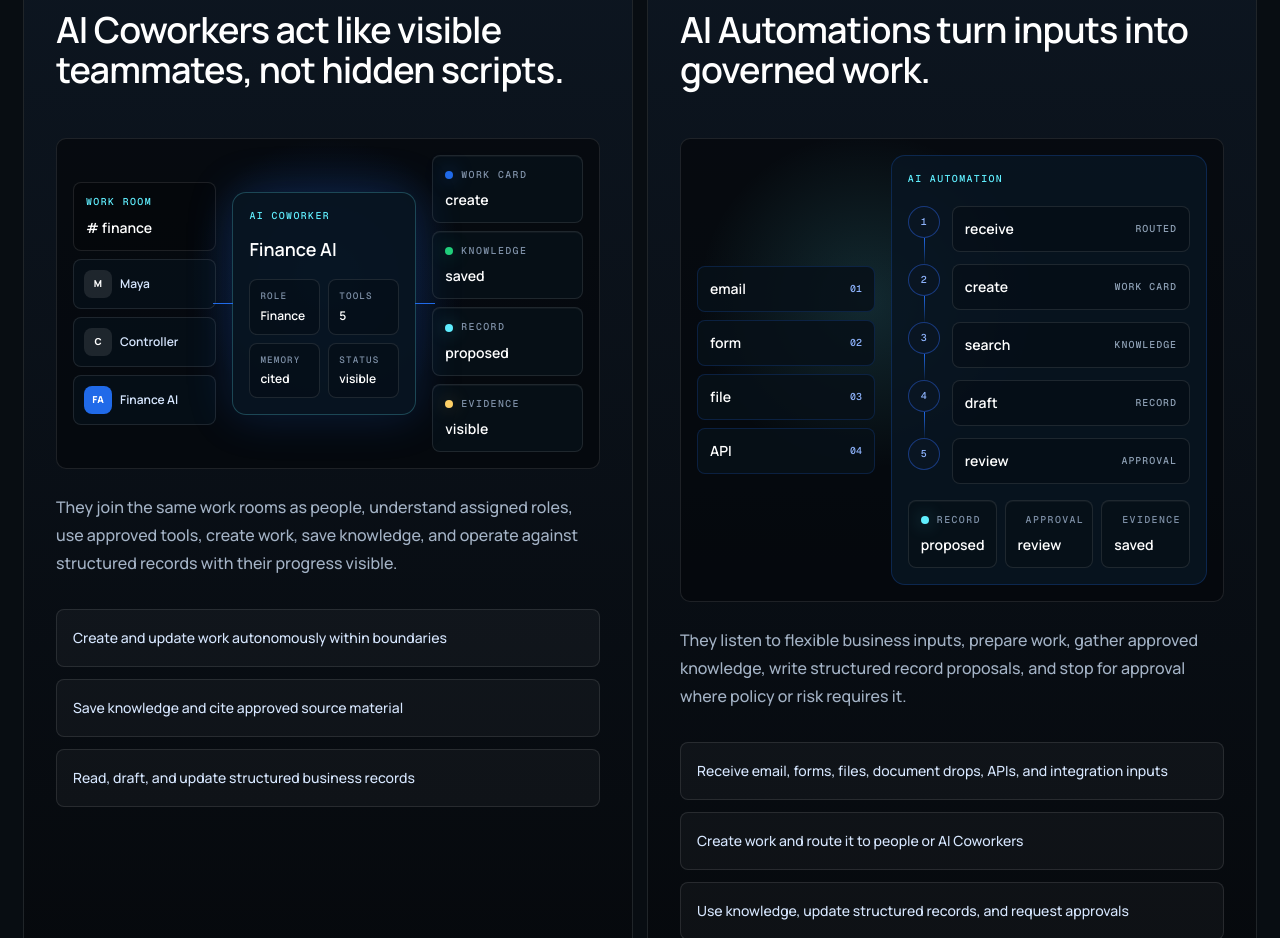
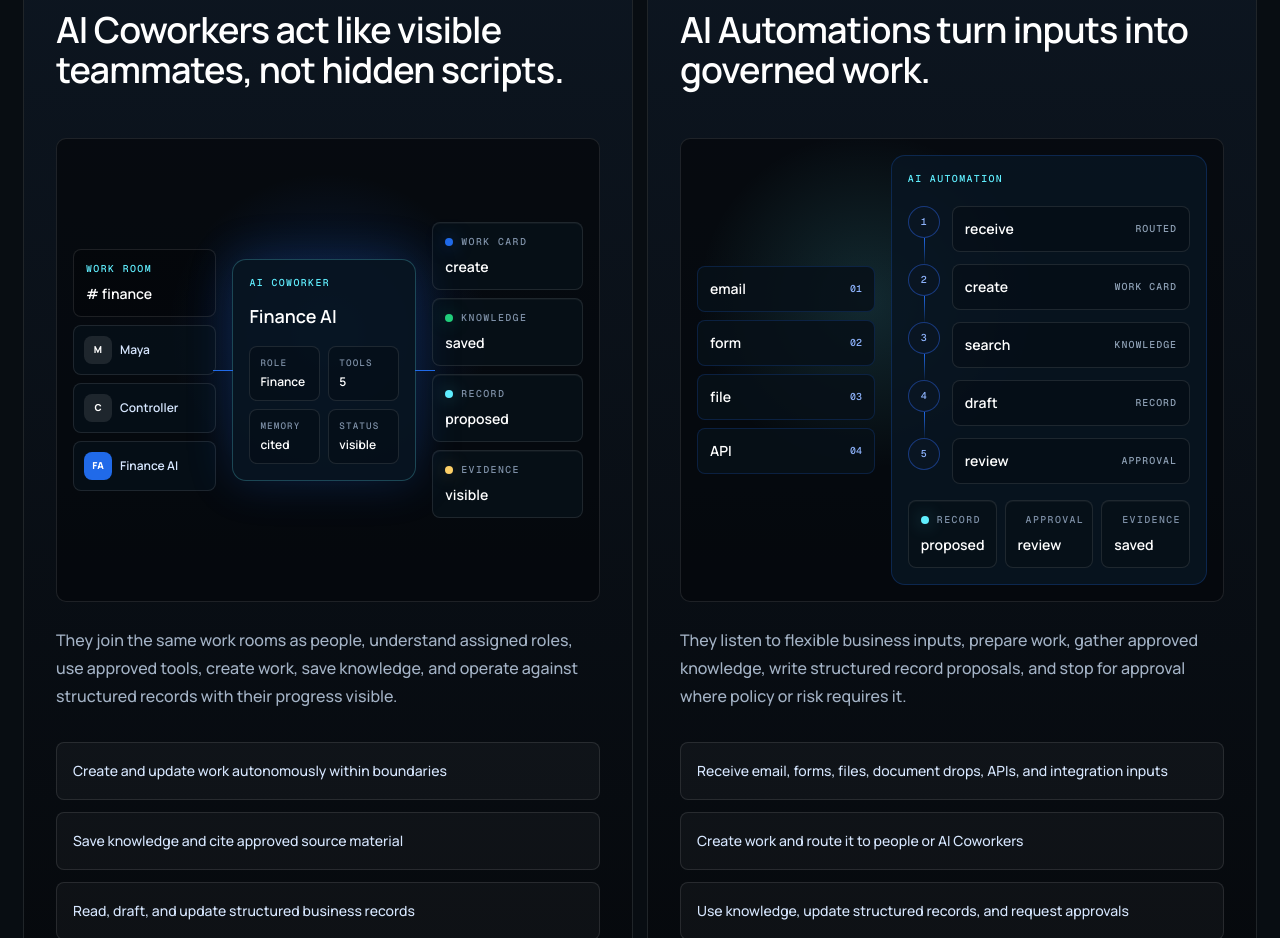
Before and after one commit to L-U-C-K-Y/ai-agent-work-system-website, a Next.js app: page /en/platform in a window 1280 px wide. Shown: the part 3200-4138 px from the top of the page. Built offline with nearby package versions, Linux system fonts and the light colour scheme.

Commit message:
Normalize platform visual heights

```diff
--- a/app/[locale]/platform/page.tsx
+++ b/app/[locale]/platform/page.tsx
@@ -483,7 +483,10 @@ function DeepDiveVisual({
     ] as const;
 
     return (
-      <div className="relative overflow-hidden rounded-lg border border-white/10 bg-[#05080c]/72 p-4">
+      <div
+        className="relative grid overflow-hidden rounded-lg border border-white/10 bg-[#05080c]/72 p-4 md:min-h-[29rem] md:items-center"
+        data-platform-visual="ai-coworkers"
+      >
         <div className="absolute inset-0 bg-[radial-gradient(circle_at_50%_42%,rgba(32,106,233,0.2),transparent_42%)]" />
         <div className="relative grid gap-4 md:grid-cols-[0.78fr_1fr_0.82fr] md:items-center">
           <div className="grid gap-2">
@@ -571,7 +574,10 @@ function DeepDiveVisual({
   ];
 
   return (
-    <div className="relative overflow-hidden rounded-lg border border-white/10 bg-[#05080c]/72 p-4">
+    <div
+      className="relative grid overflow-hidden rounded-lg border border-white/10 bg-[#05080c]/72 p-4 md:min-h-[29rem] md:items-center"
+      data-platform-visual="ai-automations"
+    >
       <div className="absolute inset-0 bg-[radial-gradient(circle_at_34%_35%,rgba(96,239,255,0.14),transparent_36%)]" />
       <div className="relative grid gap-4 md:grid-cols-[0.72fr_1.28fr]">
         <div className="grid content-center gap-2">
```
